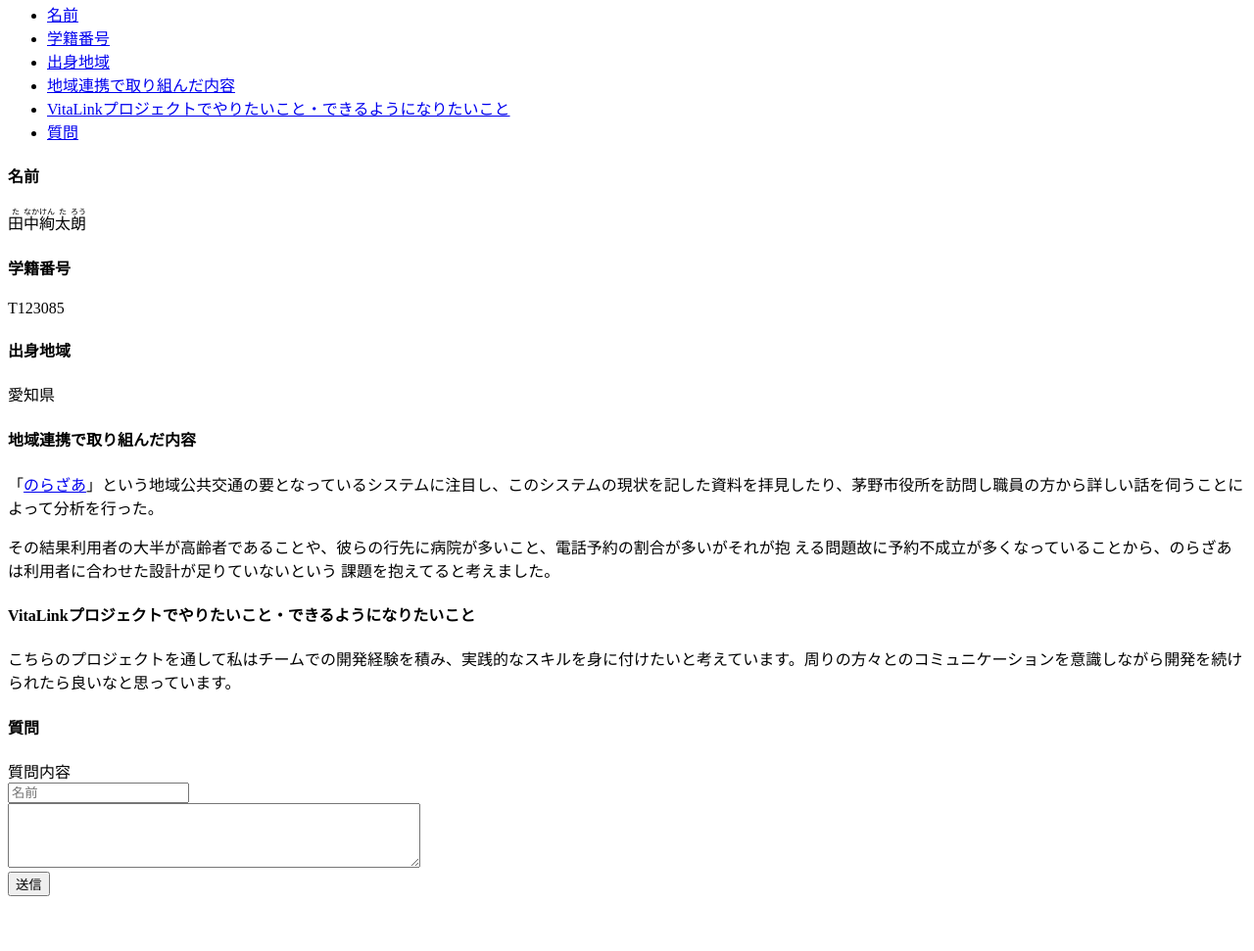
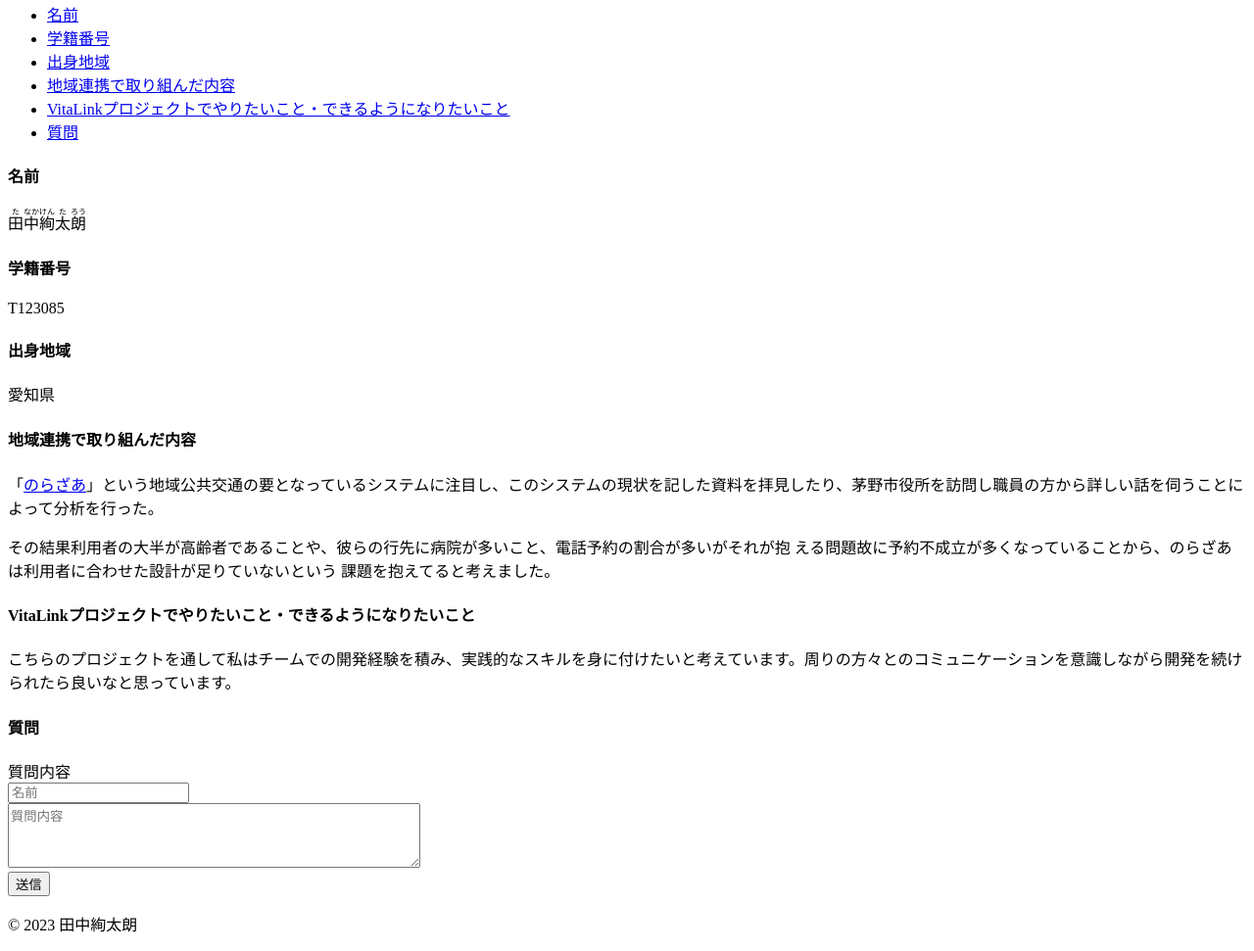
Before and after one commit to TNKNMKHI/TNKNMKHI.github.io, a plain HTML site: page index.html in a window 1280 px wide. Shown: the part 87-1058 px from the top of the page at 98% size. Before the commit the page ends 1010 px from the top, so only its background shows below. Drawn offline with Linux system fonts and the light colour scheme.

Commit message:
フッターを追加

```diff
--- a/index.html
+++ b/index.html
@@ -58,12 +58,14 @@
         <form action="POST">
             <label for="question">質問内容</label><br>
             <input type="text" id="name" name="name" placeholder="名前"><br>
-            <textarea id="question" name="question" rows="4" cols="50"></textarea>
+            <textarea id="question" name="question" rows="4" cols="50" placeholder="質問内容"></textarea>
             <br>
             <input type="submit" value="送信">
         </form>
     </div>
-
+    <footer>
+        <p>© 2023 田中絢太朗</p>
+    </footer>
 
 </body>
 </html>
```
